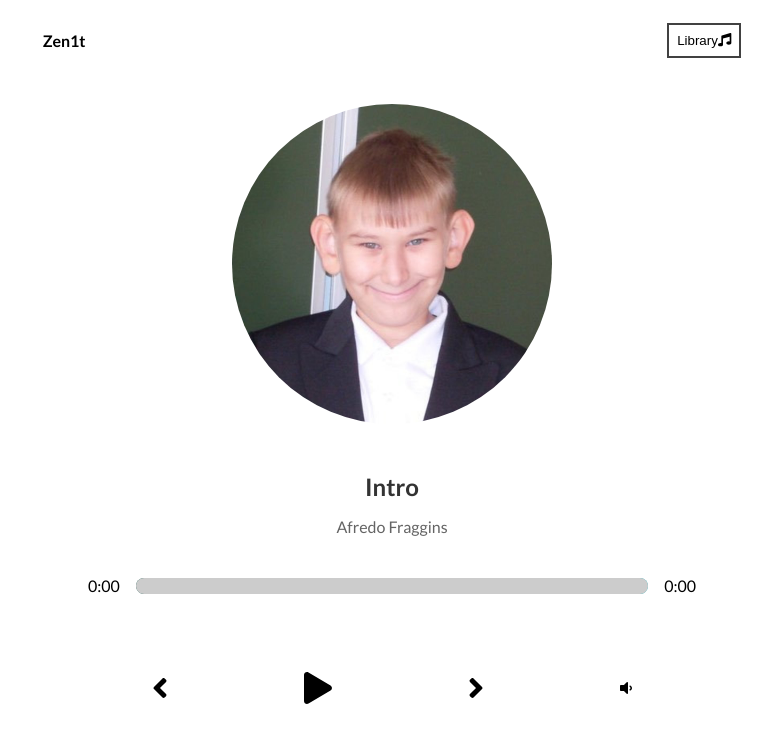
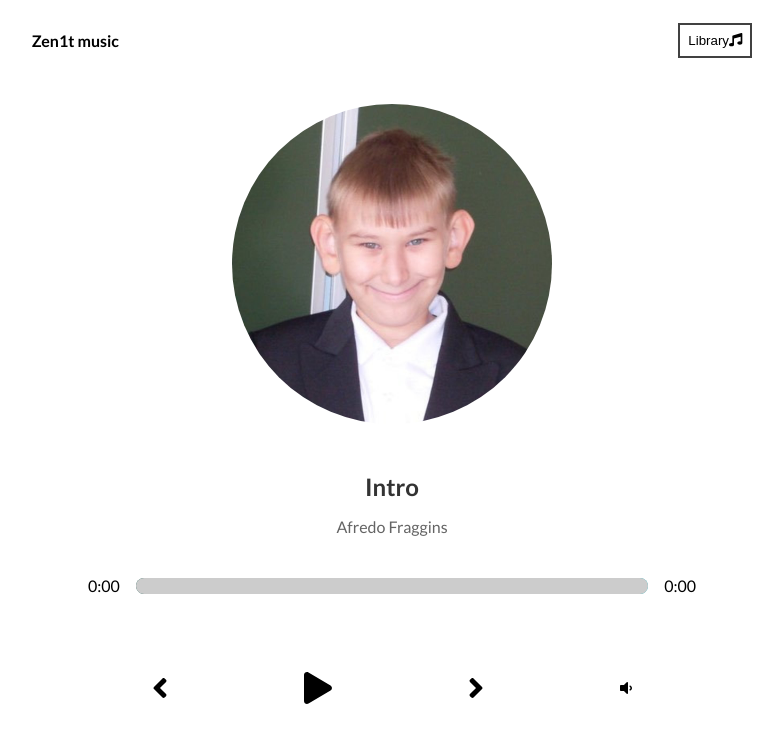
Before and after one commit to 4thokage/zen1t.ml, a React (Create React App) app: page / in a window 1280 px wide. Shown: the top 742 px of the page, without its empty margins (248-1031 px from the left). Built offline with nearby package versions, Linux system fonts and the light colour scheme; the HTML template or start-up script is replaced by a standard one.

Commit message:
rebranding hahah

```diff
--- a/package.json
+++ b/package.json
@@ -1,5 +1,5 @@
 {
-  "name": "music-player",
+  "name": "zen1t.ml",
   "version": "0.1.0",
   "private": true,
   "dependencies": {
--- a/public/index.html
+++ b/public/index.html
@@ -7,7 +7,7 @@
   <meta name="viewport" content="width=device-width, initial-scale=1" />
   <link href="https://fonts.googleapis.com/css2?family=Lato:wght@400;700&display=swap" rel="stylesheet" />
   <meta name="theme-color" content="#000000" />
-  <meta name="description" content="Web site created using create-react-app" />
+  <meta name="description" content="Zen1t Music Library" />
   <link rel="apple-touch-icon" href="%PUBLIC_URL%/logo192.png" />
   <!--
       manifest.json provides metadata used when your web app is installed on a
@@ -23,7 +23,7 @@
       work correctly both with client-side routing and a non-root public URL.
       Learn how to configure a non-root public URL by running `npm run build`.
     -->
-  <title>React App</title>
+  <title>Zen1t MusicLib</title>
 </head>
 
 <body>
--- a/src/components/Nav.js
+++ b/src/components/Nav.js
@@ -9,7 +9,7 @@ const Nav = ({ setLibraryStatus, libraryStatus }) => {
 
   return (
     <nav>
-      <h1>Zen1t</h1>
+      <h1>Zen1t music</h1>
       <button
         className={libraryStatus ? "library-active" : ""}
         onClick={openLibraryHandler}
```
